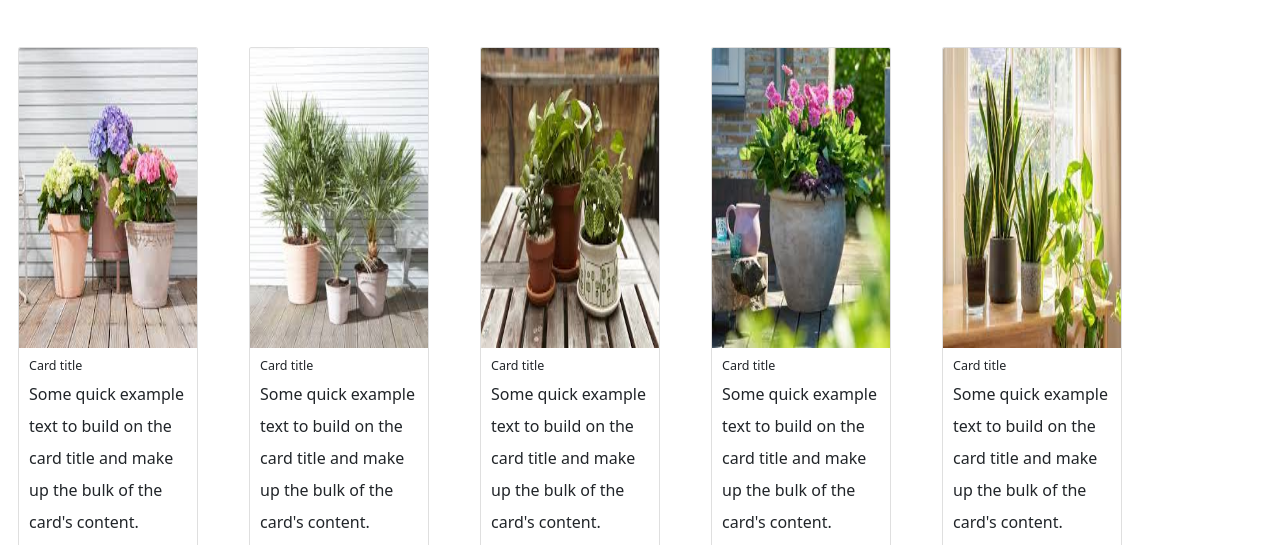
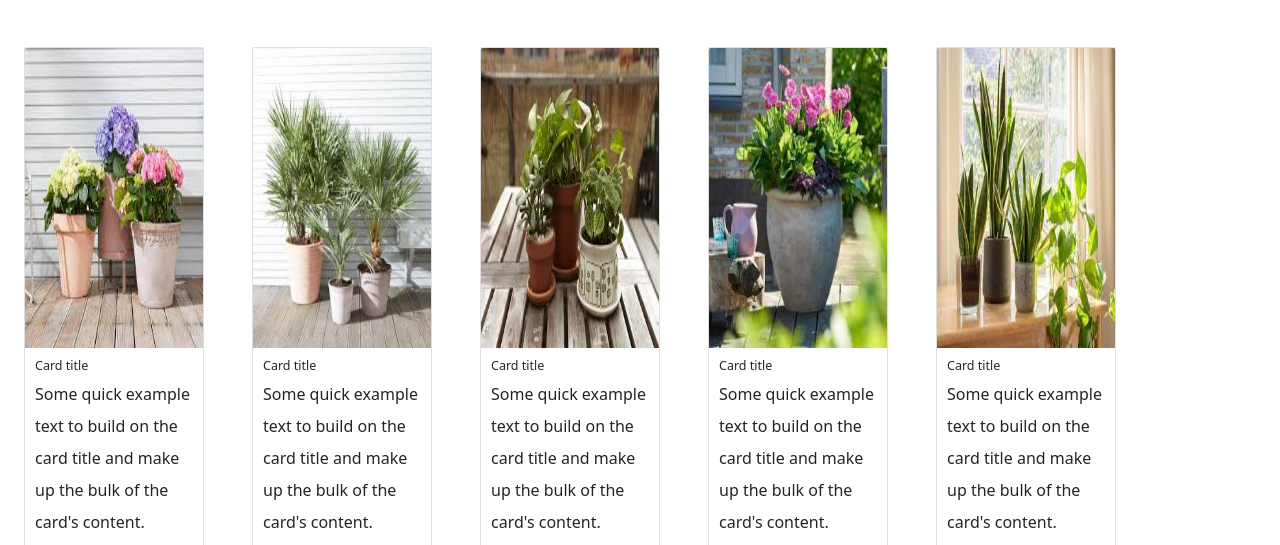
Before and after one commit to Gyrkora/Coderhouse, a plain HTML site: page paginas/plantas.html in a window 1280 px wide. Shown: the part 241-786 px from the top of the page. Drawn offline with Linux system fonts and the light colour scheme.

Commit message:
modificando desliz horizontal 2

```diff
--- a/paginas/plantas.html
+++ b/paginas/plantas.html
@@ -61,7 +61,7 @@
 
     <div class="container">
 
-        <div class="row g-5 maceteros-gap ">
+        <div class="row maceteros-gap ">
             <div class="col">
                 <div class="card" style="width: 18rem;">
                     <img src="../img/ext-1.jpg" class="card-img-top" alt="...">
```
Also changed, not shown: css/styles.css (+1 -14 lines), paginas/jardineria.html (+1 -1 lines), paginas/maceteros.html (+1 -1 lines).
